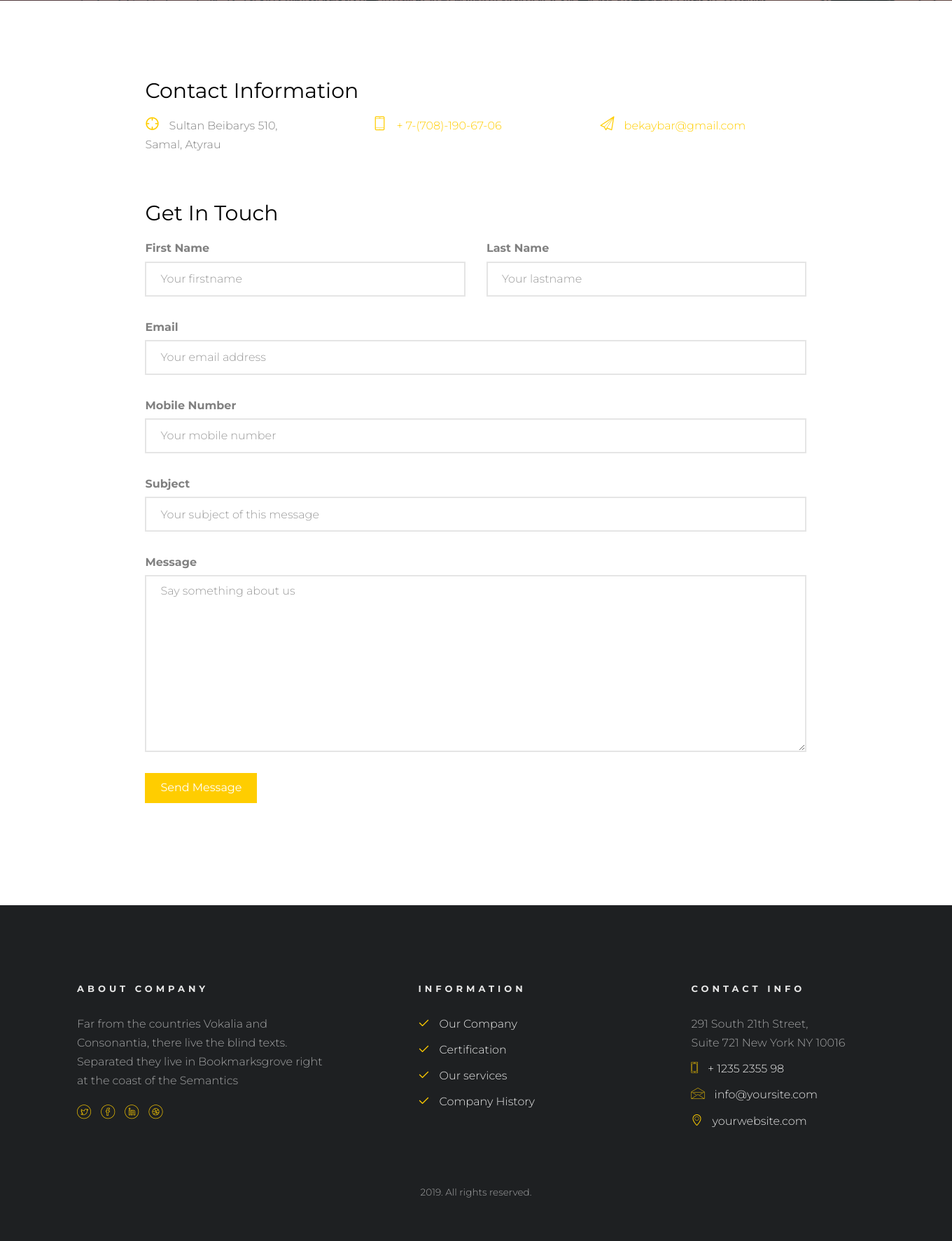
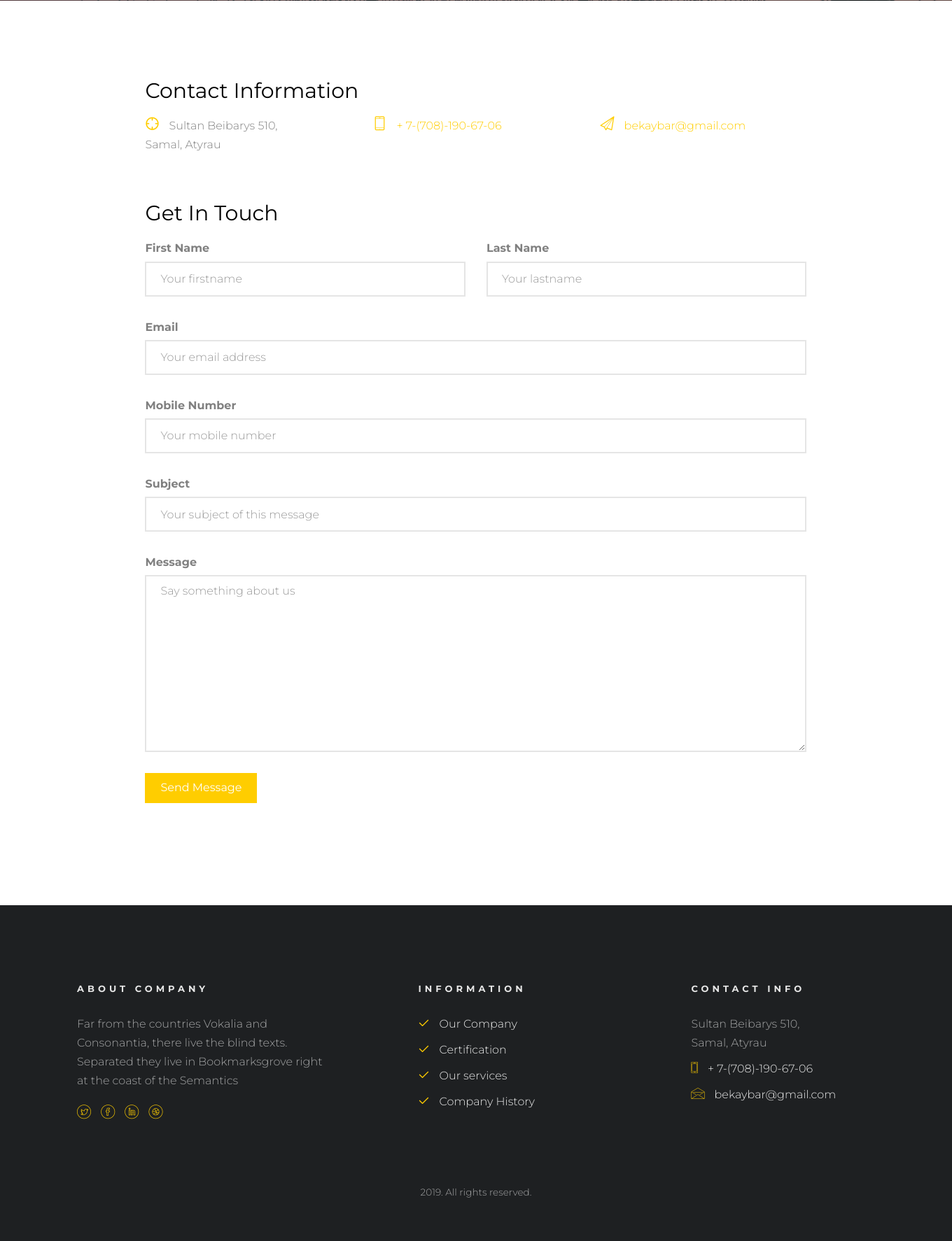
Before and after one commit to Aibar01/scaf, a Django app: page /contacts/ in a window 1360 px wide. Shown: the part 699-2473 px from the top of the page at 70% size. Run offline with Django 3.2, Linux system fonts and the light colour scheme; parts of the project's set-up code (start-up, migrations or seed data) failed here and were passed over; some libraries are stand-ins or nearby versions; some web fonts are replaced.

Commit message:
Pictures has been changed

```diff
--- a/templates/base.html
+++ b/templates/base.html
@@ -5,7 +5,7 @@
 	<head>
 	<meta charset="utf-8">
 	<meta http-equiv="X-UA-Compatible" content="IE=edge">
-	<title>scaffolding</title>
+	<title>ISP</title>
 	<meta name="viewport" content="width=device-width, initial-scale=1">
 	<meta name="description" content="" />
 	<meta name="keywords" content="" />
--- a/templates/partilas/_footer.html
+++ b/templates/partilas/_footer.html
@@ -28,10 +28,9 @@
             <div class="col-md-4 col-md-push-1">
                 <h4>Contact Info</h4>
                 <ul class="colorlib-footer-links">
-                    <li>291 South 21th Street, <br> Suite 721 New York NY 10016</li>
-                    <li><a href="tel://1234567920"><i class="icon-phone"></i> + 1235 2355 98</a></li>
-                    <li><a href="mailto:info@yoursite.com"><i class="icon-envelope"></i> info@yoursite.com</a></li>
-                    <li><a href="http://luxehotel.com"><i class="icon-location4"></i> yourwebsite.com</a></li>
+                    <li>Sultan Beibarys 510, <br> Samal, Atyrau</li>
+                    <li><a href="tel://87081906706"><i class="icon-phone"></i> + 7-(708)-190-67-06</a></li>
+                    <li><a href="mailto:bekaybar@gmail.com"><i class="icon-envelope"></i> bekaybar@gmail.com</a></li>
                 </ul>
             </div>
         </div>
--- a/templates/partilas/_navbar.html
+++ b/templates/partilas/_navbar.html
@@ -3,7 +3,7 @@
         <div class="container">
             <div class="row">
                 <div class="col-xs-2">
-                    <div id="colorlib-logo"><a href="{% url 'home' %}">Scaffolding</a></div>
+                    <div id="colorlib-logo"><a href="{% url 'home' %}">ISP</a></div>
                 </div>
                 <div class="col-xs-10 text-right menu-1">
                     <ul>
```
